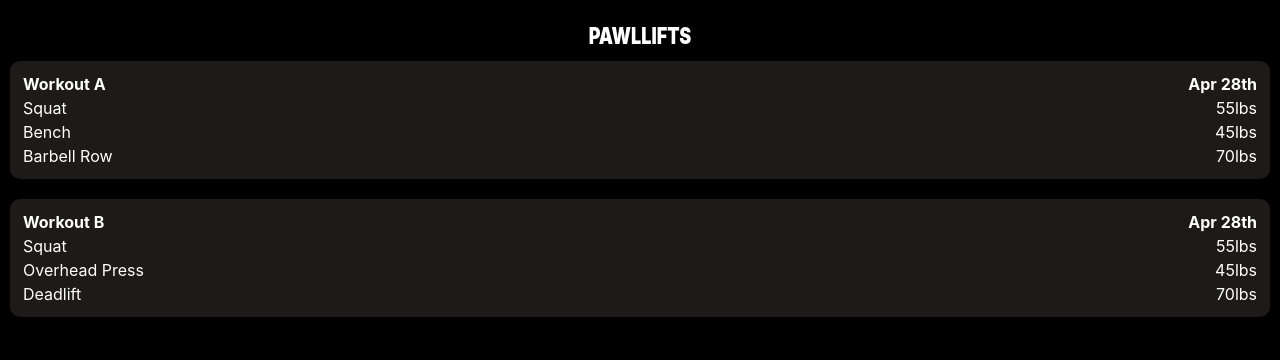
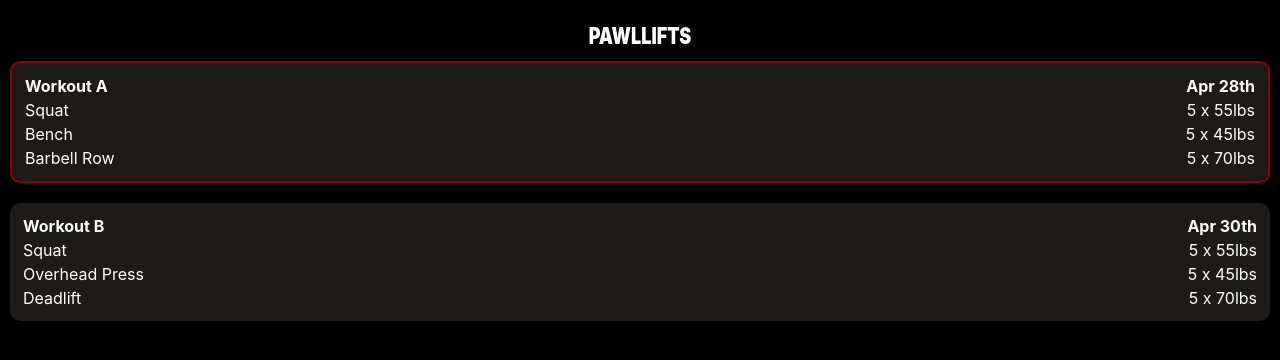
Before and after one commit to ageoldpun/pawl-lifts, a React (Create React App) app: page / in a window 1280 px wide. Shown: the top 360 px of the page. Built offline with nearby package versions, Linux system fonts and the light colour scheme.

Commit message:
More formatting and highlight selected exercise

```diff
--- a/src/App.css
+++ b/src/App.css
@@ -28,3 +28,8 @@ body {
   padding: 10px;
   margin-bottom: 20px;
 }
+
+.workout-summary.selected {
+  border: 2px solid;
+  border-color: darkred;
+}
--- a/src/App.js
+++ b/src/App.js
@@ -1,9 +1,12 @@
+import moment from 'moment';
+
 import './App.css';
 import WorkoutSummary from './components/WorkoutSummary';
 
 const dummyWorkoutSummaryData = [
   {
     name: 'Workout A',
+    dateOfNextExercise: moment().format("MMM Do"),
     exercises: [
       {
         name: 'Squat',
@@ -18,9 +21,11 @@ const dummyWorkoutSummaryData = [
         weight: 70,
       },
     ],
+    selected: true,
   },
   {
     name: 'Workout B',
+    dateOfNextExercise: moment().add(2, 'days').format("MMM Do"),
     exercises: [
       {
         name: 'Squat',
@@ -46,8 +51,10 @@ function App() {
       </header>
         { dummyWorkoutSummaryData.map((workoutSummary) => {
           return <WorkoutSummary
+            date={workoutSummary.dateOfNextExercise}
             name={workoutSummary.name}
             exercises={workoutSummary.exercises}
+            selected={workoutSummary.selected}
           />
         })}
     </div>
--- a/src/components/WorkoutSummary.js
+++ b/src/components/WorkoutSummary.js
@@ -1,14 +1,15 @@
 import React from 'react';
-import moment from 'moment';
 
 export default function WorkoutSummary(props) {
   const {
+    date,
     name,
-    exercises
+    exercises,
+    selected,
   } = props;
-  const date = moment().format("MMM Do");
+  ;
   return (
-    <div className="workout-summary">
+    <div className={`workout-summary ${selected ? 'selected' : ''}`}>
       <table style={{width: '100%'}}>
         <tr>
           <th style={{textAlign: 'left'}}>{name}</th>
@@ -18,7 +19,7 @@ export default function WorkoutSummary(props) {
           return (
             <tr>
               <td style={{textAlign: 'left'}}>{exercise.name}</td>
-              <td style={{textAlign: 'right'}}>{exercise.weight}lbs</td>
+              <td style={{textAlign: 'right'}}>5 x {exercise.weight}lbs</td>
             </tr>
           )
         })}
```
